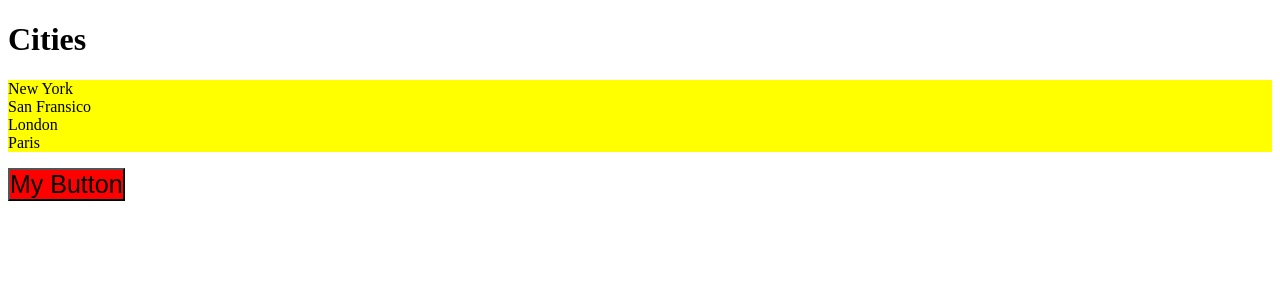
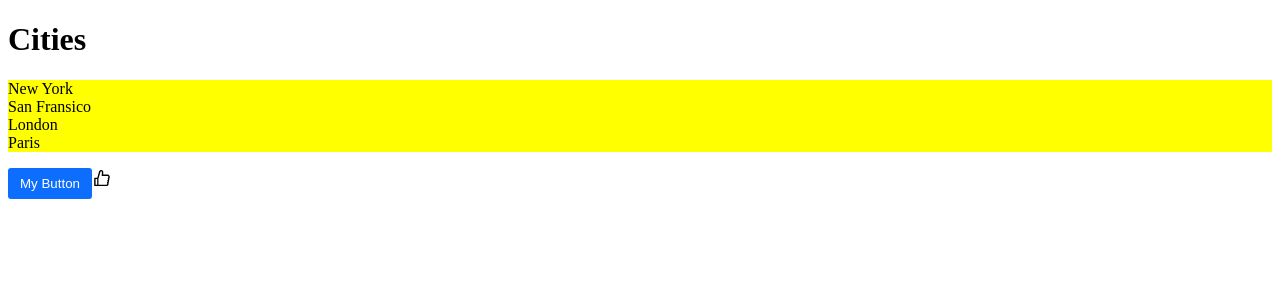
Before and after one commit to tbmcabee/react-training, a React (Vite) app: page / in a window 1280 px wide. Shown: the top 300 px of the page. Built offline with nearby package versions, Linux system fonts and the light colour scheme.

Commit message:
Added like button with clicking functionality

```diff
--- a/package.json
+++ b/package.json
@@ -11,7 +11,7 @@
   },
   "dependencies": {
     "@types/styled-components": "^5.1.26",
-    "bootstrap": "^5.2.3",
+    "bootstrap": "^5.3.0",
     "react": "^18.2.0",
     "react-dom": "^18.2.0",
     "react-icons": "^4.9.0",
--- a/src/App.tsx
+++ b/src/App.tsx
@@ -1,6 +1,7 @@
 import { useState } from "react";
 import ListGroup from "./components/ListGroup";
 import Button from "./components/Button/Button";
+import Like from "./components/Like";
 
 // import Alert from "./components/Alert";
 // import Button from "./components/Button";
@@ -26,7 +27,8 @@ function App() {
         heading="Cities"
         onSelectItem={handleSelectItem}
       />
-      <Button onClick={() => {}}>My Button</Button>
+      <Button onClick={() => {}} color="primary">My Button</Button>
+      <Like onClick={() => console.log("clicked!")}/>
     </div>
   );
 }
--- /dev/null
+++ b/src/components/Button/Button.module.css
@@ -0,0 +1,11 @@
+
+.btn {
+    padding: 8px 12px;
+    border-radius: 3px;
+    border: 0;
+}
+
+.btn-primary {
+    background-color: #0d6efd;
+    color: white;
+}
--- a/src/components/Button/Button.modules.css
+++ /dev/null
@@ -1,7 +0,0 @@
-
-.buttonGroup {
-    background-color: red;
-    padding: 0px;
-    font-size: 25px;
-    text-align: center;
-}
--- a/src/components/Button/Button.tsx
+++ b/src/components/Button/Button.tsx
@@ -1,5 +1,5 @@
 import { ReactNode } from "react";
-import "./Button.modules.css";
+import styles from "./Button.module.css";
 
 interface ButtonProps {
   children: ReactNode;
@@ -7,9 +7,9 @@ interface ButtonProps {
   color?: string;
 }
 
-const Button = ({ children, onClick }: ButtonProps) => {
+const Button = ({ children, onClick, color = "primary" }: ButtonProps) => {
   return (
-    <button className="buttonGroup" onClick={onClick}>
+    <button className={[styles.btn, styles['btn-' + color]].join(' ')} onClick={onClick}>
       {children}
     </button>
   );
--- /dev/null
+++ b/src/components/Like.tsx
@@ -0,0 +1,21 @@
+import { useState } from 'react';
+import { AiOutlineLike, AiFillLike } from 'react-icons/ai'
+
+interface LikeProps {
+    onClick: () => void;
+}
+
+const Like = ( { onClick }:LikeProps ) => {
+    const [likeFill, setLikeFill] = useState(false);
+
+    const toggleLike = () => {
+        setLikeFill(!likeFill);
+        onClick();
+    }
+
+    if (likeFill) return <AiFillLike color="#ff6b81" size={20} onClick={toggleLike}/>
+    return <AiOutlineLike size={20} onClick={toggleLike}/>
+
+}
+
+export default Like
```
Also changed, not shown: 1 other file (tests, documents, lock files or other folders).
